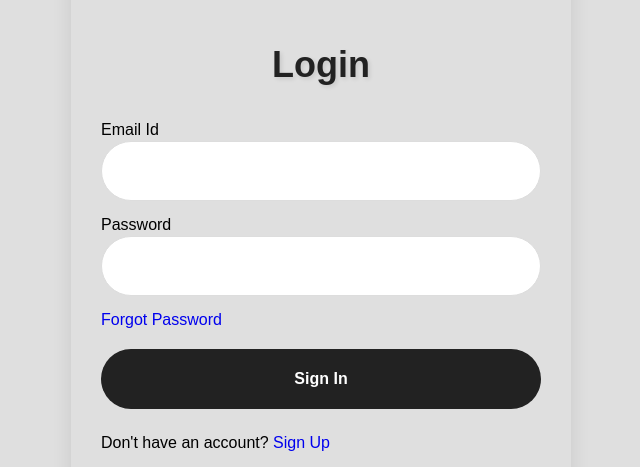
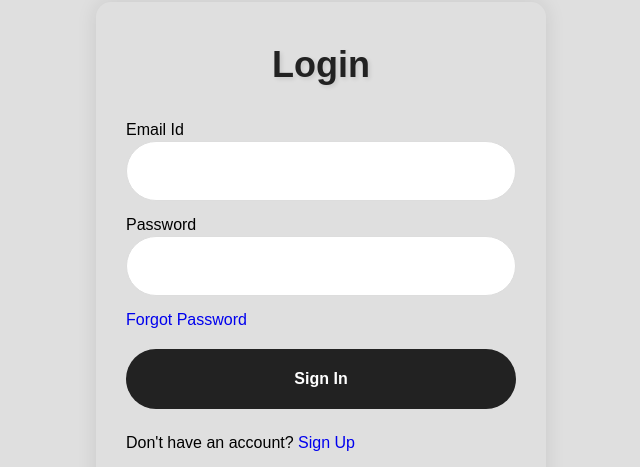
Before and after one commit to Zilean12/Capstone-Project, a plain HTML site: page index.html in a window 1280 px wide. Shown: the part 123-590 px from the top of the page, without its empty margins (319-959 px from the left). Drawn offline with Linux system fonts and the light colour scheme; no server answers.

Commit message:
Update login.css
Signed-off-by: Aryan Sharma <aryan.sharma21@st.niituniversity.in>

```diff
--- a/login.css
+++ b/login.css
@@ -21,8 +21,8 @@ body {
     display: flex;
     justify-content: center;
     flex-direction: column;
-    width: 500px;
-    height: 680px;
+    width: 450px;
+    height: 550px;
     padding: 30px;
 }
 /* Styling the header in the login box */
```
